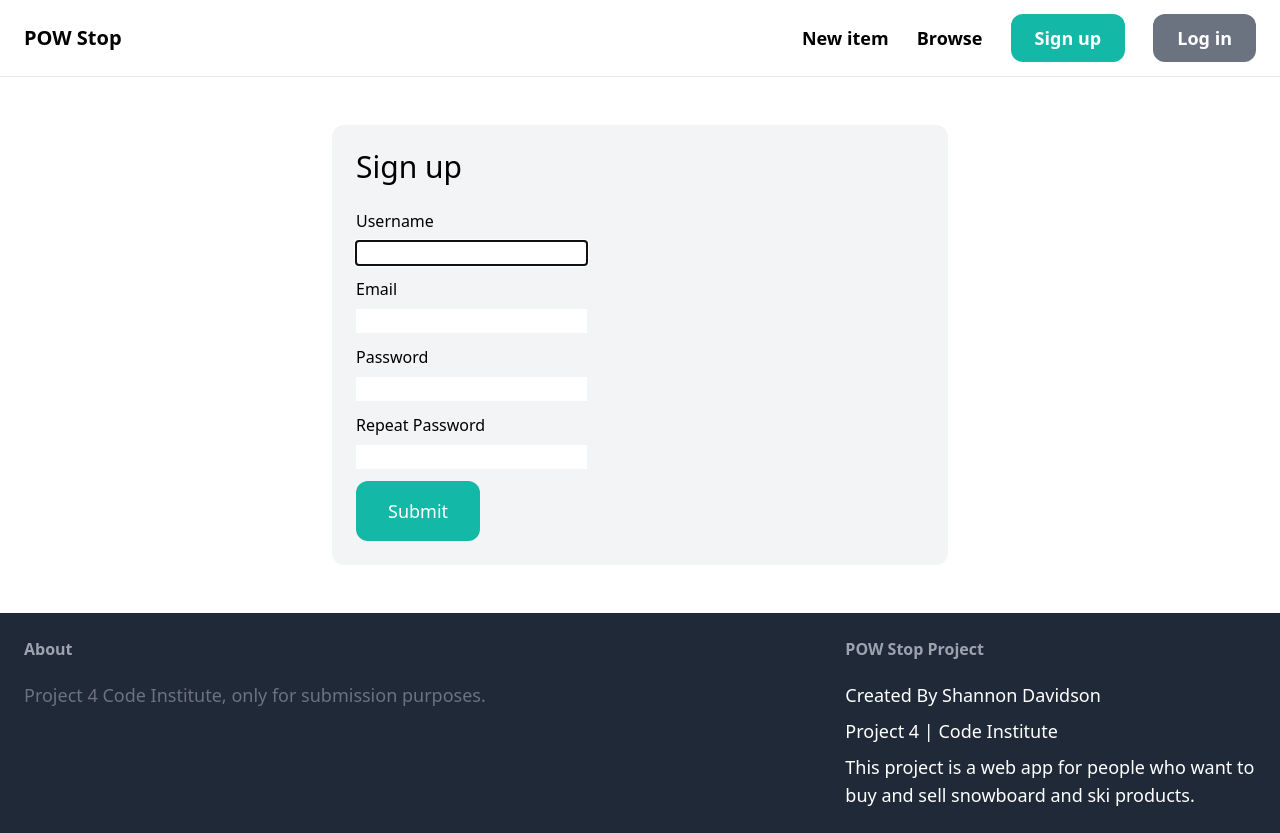
After one commit to FullStackSD/SDProject4, a Django app: page /signup/ in a window 1280 px wide. The commit adds this page. Run offline with Django 4.2, Linux system fonts and the light colour scheme; some libraries are stand-ins or nearby versions.

Commit message:
Created form and sign up page

```diff
--- a/core/forms.py
+++ b/core/forms.py
@@ -1,39 +1,9 @@
 from django import forms
-from django.contrib.auth.forms import UserCreationForm, AuthenticationForm
+from django.contrib.auth.forms import UserCreationForm
 from django.contrib.auth.models import User
 
-class LoginForm(AuthenticationForm):
-    username = forms.CharField(widget=forms.TextInput(attrs={
-        'placeholder': 'Your Username',
-        'class': 'w-full py-4 px-6 rounded-xl'
-    }))
-
-    password = forms.CharField(widget=forms.PasswordInput(attrs={
-        'placeholder': 'Your Password',
-        'class': 'w-full py-4 px-6 rounded-xl'
-    }))
 
 class SignupForm(UserCreationForm):
     class Meta:
         model = User
         fields = ('username', 'email', 'password1', 'password2')
-
-    username = forms.CharField(widget=forms.TextInput(attrs={
-        'placeholder': 'Your Username',
-        'class': 'w-full py-4 px-6 rounded-xl'
-    }))
-
-    email = forms.CharField(widget=forms.EmailInput(attrs={
-        'placeholder': 'Your Email address',
-        'class': 'w-full py-4 px-6 rounded-xl'
-    }))
-
-    password1 = forms.CharField(widget=forms.PasswordInput(attrs={
-        'placeholder': 'Your Password',
-        'class': 'w-full py-4 px-6 rounded-xl'
-    }))
-
-    password2 = forms.CharField(widget=forms.PasswordInput(attrs={
-        'placeholder': 'Repeat Password',
-        'class': 'w-full py-4 px-6 rounded-xl'
-    }))
--- a/core/templates/core/base.html
+++ b/core/templates/core/base.html
@@ -17,7 +17,7 @@
             <a href="#" class="text-lg font-semibold hover:text-gray-500">New item</a>
             <a href="#" class="text-lg font-semibold hover:text-gray-500">Browse</a>
 
-            <a href="#" class="px-6 py-3 text-lg font-semibold bg-teal-500 text-white rounded-xl hover:bg-teal-700">Sign up</a>
+            <a href="{% url 'core:signup' %}" class="px-6 py-3 text-lg font-semibold bg-teal-500 text-white rounded-xl hover:bg-teal-700">Sign up</a>
             <a href="#" class="px-6 py-3 text-lg font-semibold bg-gray-500 text-white rounded-xl hover:bg-gray-700">Log in</a>
         </div>
     </nav>
--- /dev/null
+++ b/core/templates/core/signup.html
@@ -0,0 +1,45 @@
+{% extends 'core/base.html' %}
+
+{% block title %}Sign up {% endblock %}
+
+{% block content %}
+<div class="w-1/2 my-6 mx-auto p-6 bg-gray-100 rounded-xl">
+    <h1 class="mb-6 text-3xl">Sign up</h1>
+
+    <form method="post" action=".">
+        {% csrf_token %}
+
+        <div class="mb-3">
+            <label class="inline-block mb-2" for="">Username</label><br>
+            {{ form.username }}
+        </div>
+
+        <div class="mb-3">
+            <label class="inline-block mb-2" for="">Email</label><br>
+            {{ form.email }}
+        </div>
+
+        <div class="mb-3">
+            <label class="inline-block mb-2" for="">Password</label><br>
+            {{ form.password1 }}
+        </div>
+
+        <div class="mb-3">
+            <label class="inline-block mb-2" for="">Repeat Password</label><br>
+            {{ form.password2 }}
+        </div>
+
+        {% if form.errors or form.non_field_errors %}
+            <div class="mb-3 p-6 bg-red-100 rounded-xl">
+                {% for field in form %}
+                    {{ field.errors }}
+                {% endfor %}
+
+                {{ form.non_field_erorrs }}
+            </div>
+        {% endif %}
+
+        <button class="py-4 px-8 text-lg bg-teal-500 hover:bg-teal-700 rounded-xl text-white">Submit</button>
+    </form>
+</div>
+{% endblock %}
--- a/core/urls.py
+++ b/core/urls.py
@@ -7,4 +7,5 @@ app_name = 'core'
 urlpatterns = [
     path('', views.index, name='index'),
     path('contact/', views.contact, name='contact'),
+    path('signup/', views.signup, name='signup'),
 ]
--- a/core/views.py
+++ b/core/views.py
@@ -2,6 +2,7 @@ from django.shortcuts import render
 
 from item.models import Category, Item
 
+from .forms import SignupForm
 
 def index(request):
     items = Item.objects.filter(is_sold=False)[0:6]
@@ -15,3 +16,11 @@ def index(request):
 
 def contact(request):
     return render(request, 'core/contact.html')
+
+
+def signup(request):
+        form = SignupForm()
+
+        return render(request, 'core/signup.html', {
+        'form': form
+    })
```
